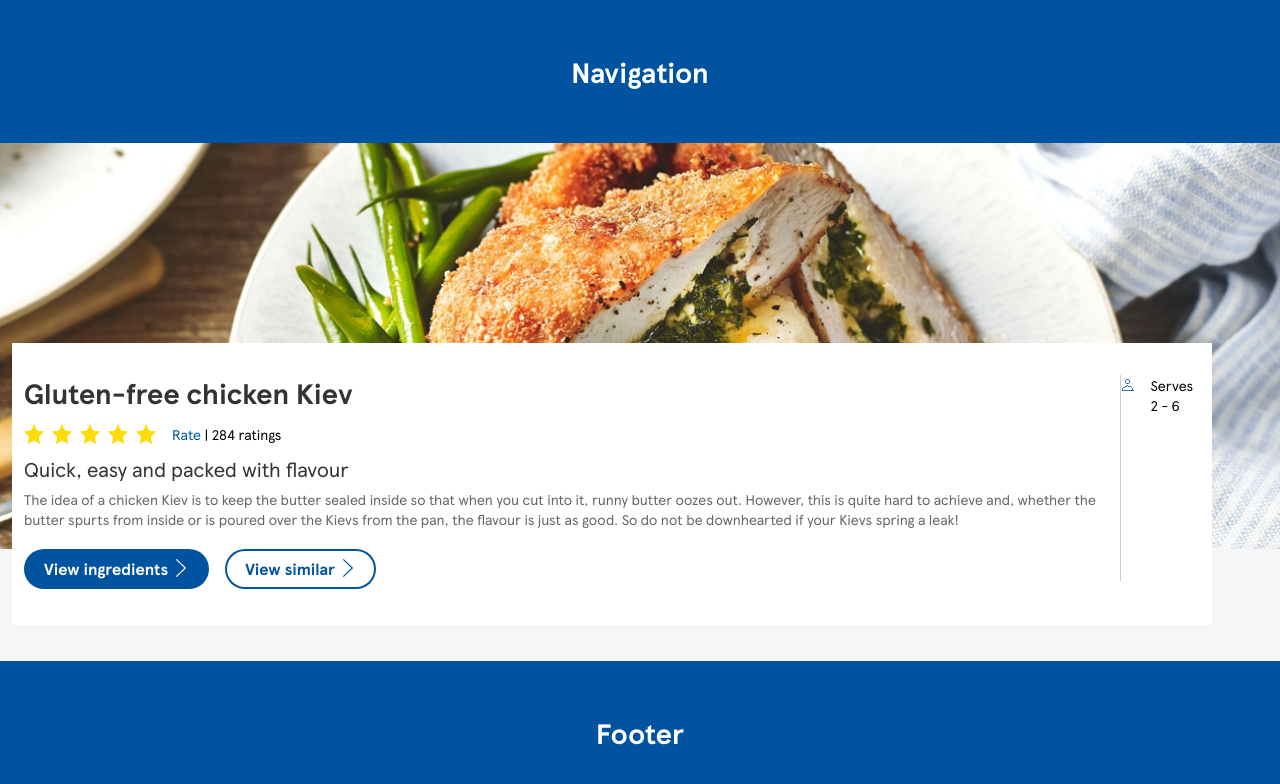
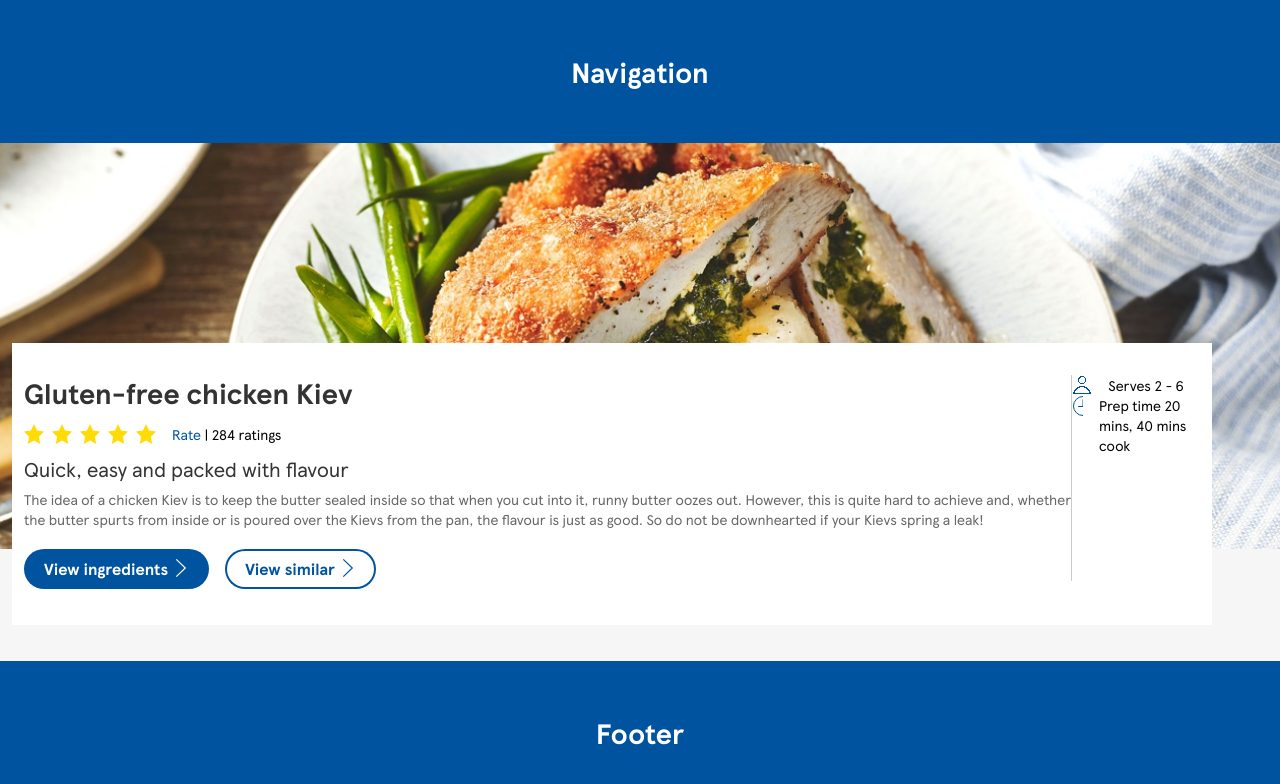
Before and after one commit to mfung1/recipe-app, a React (Create React App) app: page / in a window 1280 px wide. Shown: the top 784 px of the page. Built offline with nearby package versions, Linux system fonts and the light colour scheme.

Commit message:
Add time icon

```diff
--- a/src/components/atoms/icons/icon.js
+++ b/src/components/atoms/icons/icon.js
@@ -2,12 +2,14 @@ import React from 'react';
 import Star from './star/star';
 import Chevron from './chevron/chevron';
 import Person from './person/person';
+import Time from './time/time';
 
 const Icon = (props) => {
   const Icons = {
     star: Star,
     chevron: Chevron,
     person: Person,
+    time: Time
   };
   const TheIcon = Icons[props.icon || 'chevron'];
   return (
--- /dev/null
+++ b/src/components/atoms/icons/time/time.js
@@ -0,0 +1,12 @@
+import React from 'react';
+
+const Time = () => {
+  return (
+    <svg width="22" height="22" xmlns="http://www.w3.org/2000/svg">
+      <path stroke="#00539f" fill="transparent" d="M20.5 11a9.5 9.5 0 0 1-9.5 9.5A9.5 9.5 0 0 1 1.5 11 9.5 9.5 0 0 1 11 1.5a9.5 9.5 0 0 1 9.5 9.5z"/>
+      <path stroke="#00539f" fill="transparent" d="M11 4.5v7H6"/>
+    </svg>
+  )
+}
+
+export default Time;
--- a/src/components/organisms/recipe-details/recipe-details.js
+++ b/src/components/organisms/recipe-details/recipe-details.js
@@ -4,6 +4,7 @@ const RecipeDetails = () => {
   return (
     <article className="ddl-hero-cnt">
       <IconWithText icon="person" txt="Serves 2 - 6"/>
+      <IconWithText icon="time" txt="Prep time 20 mins, 40 mins cook"/>
     </article>
   )
 }
```
